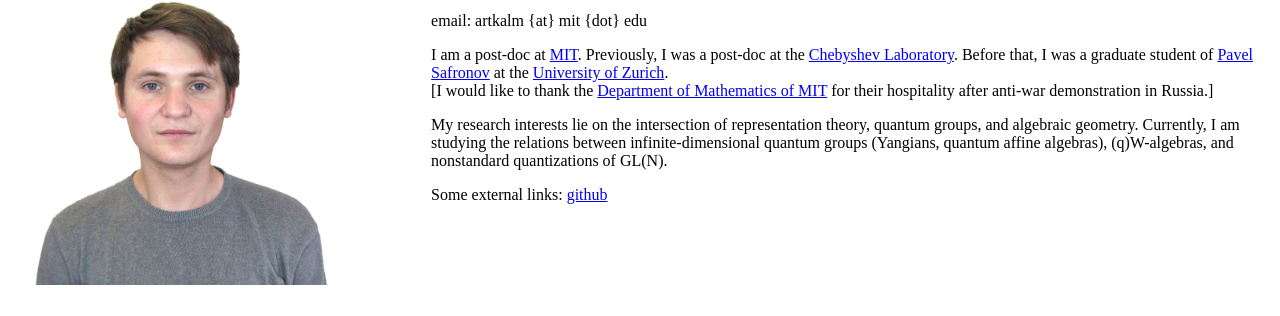
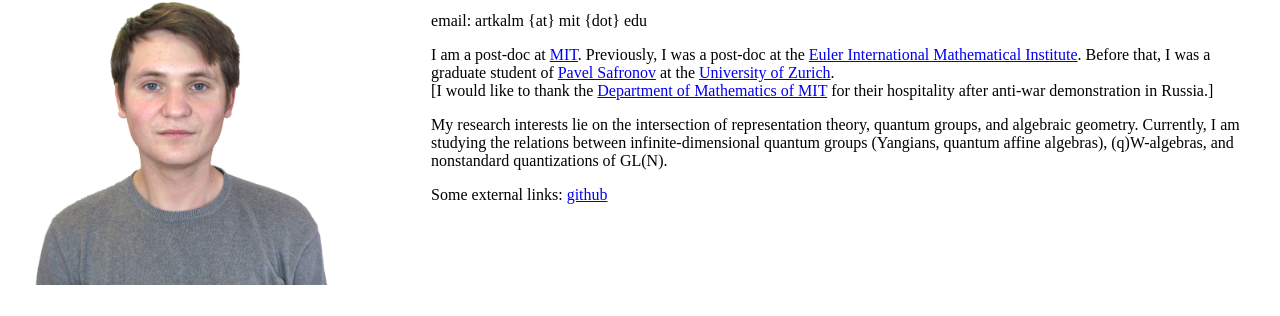
Before and after one commit to art-kalm/art-kalm.github.io, a plain HTML site: page index.html in a window 1280 px wide. Shown: the part 68-384 px from the top of the page. Drawn offline with Linux system fonts and the light colour scheme.

Commit message:
Minor fixes

```diff
--- a/index.html
+++ b/index.html
@@ -10,7 +10,7 @@
     email: artkalm {at} mit {dot} edu
   </p>
   <p>
-    I am a post-doc at <a href="https://math.mit.edu/">MIT</a>. Previously, I was a post-doc at the <a href="https://chebyshev.spbu.ru/en/">Chebyshev Laboratory</a>. Before that, I was a graduate student of <a href="https://sites.google.com/site/psafronov/"a>Pavel Safronov</a> at the <a href="https://www.math.uzh.ch/home">University of Zurich</a>.
+    I am a post-doc at <a href="https://math.mit.edu/">MIT</a>. Previously, I was a post-doc at the <a href="http://www.pdmi.ras.ru/EIMI/">Euler International Mathematical Institute</a>. Before that, I was a graduate student of <a href="https://sites.google.com/site/psafronov/"a>Pavel Safronov</a> at the <a href="https://www.math.uzh.ch/home">University of Zurich</a>.
     <br>[I would like to thank the <a href="https://math.mit.edu/">Department of Mathematics of MIT</a> for their hospitality after anti-war demonstration in Russia.]
   </p>
   <p>
```
